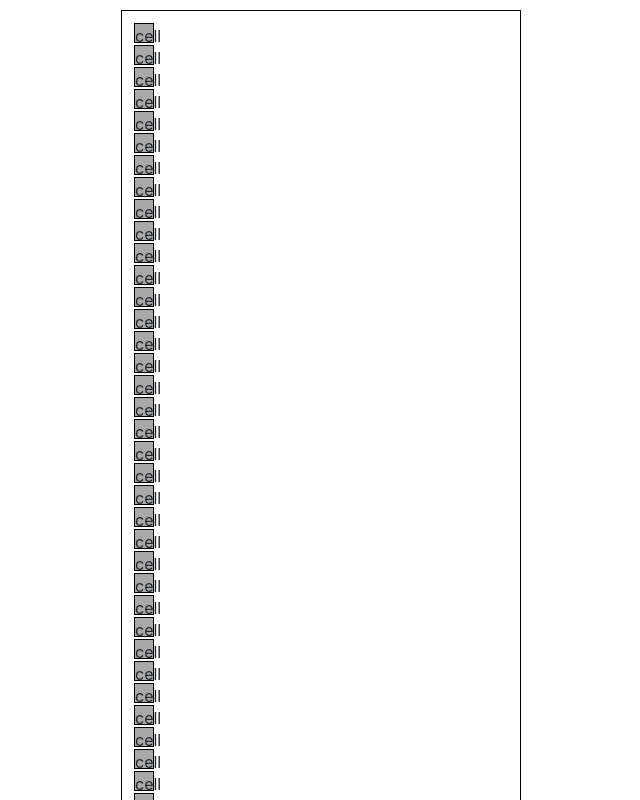
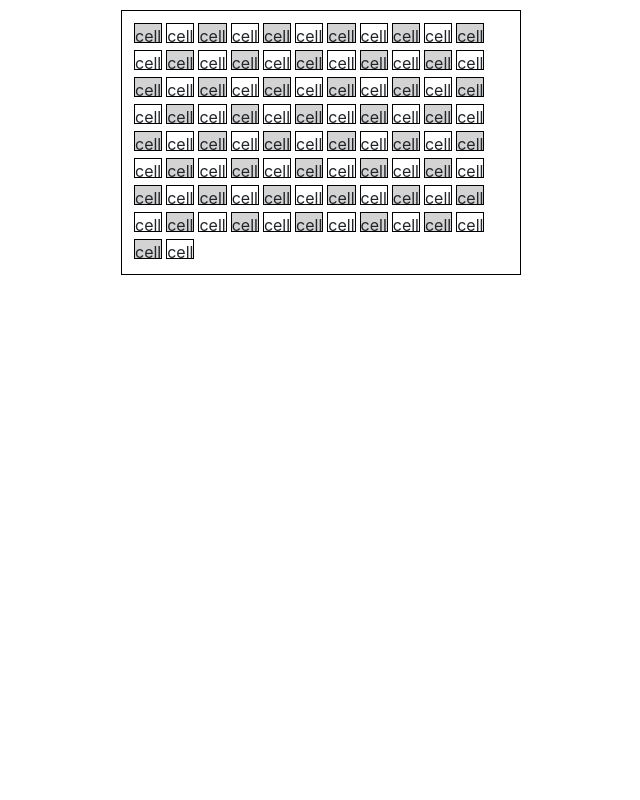
Before and after one commit to curtisyungen/conway, a React (Create React App) app: page / in a window 1280 px wide. Shown: the top 800 px of the page, without its empty margins (319-959 px from the left). Built offline with nearby package versions, Linux system fonts and the light colour scheme.

Commit message:
Add files via upload

```diff
--- a/src/components/Cell/cell.css
+++ b/src/components/Cell/cell.css
@@ -1,9 +1,11 @@
 .cell {
     border: 1px solid black;
     cursor: pointer;
+    display: inline-block;
     height: 20px;
     margin: 2px;
-    width: 20px;
+    min-height: 20px;
+    min-width: 20px;
 }
 
 .fill-false {
@@ -11,5 +13,5 @@
 }
 
 .fill-true {
-    background: darkgray;
+    background: lightgray;
 }
--- a/src/components/Cell/cell.js
+++ b/src/components/Cell/cell.js
@@ -29,7 +29,7 @@ class Cell extends Component {
 
     render() {
         return (
-            this.state.val ? (
+            this.state.row ? (
                 <div className={`cell fill-${this.state.val}`} onClick={this.toggleCell}>cell</div>
             ) : (
                 <></>
```
